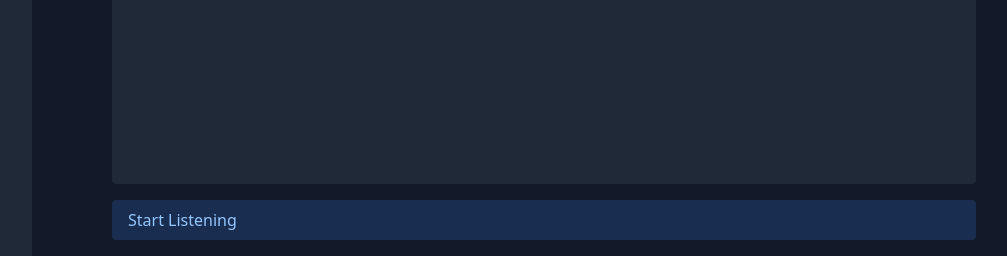
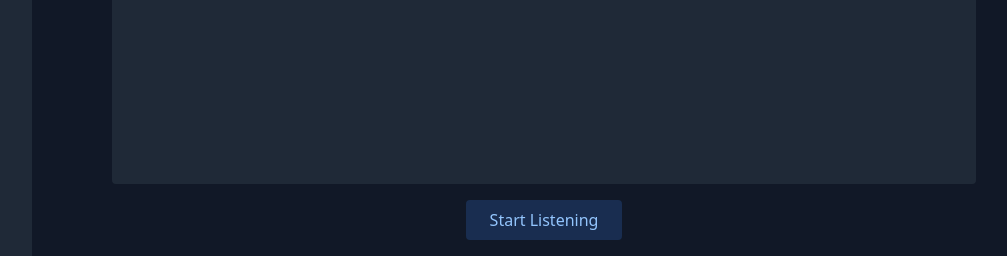
Before and after one commit to ShashwatMann/Hindi_Transcriber, a Flask app: page / in a window 1280 px wide. Shown: the part 544-800 px from the top of the page, without its empty margins (224-1231 px from the left). Run offline with Flask 3, Linux system fonts and the light colour scheme; some libraries are stand-ins or nearby versions.

Commit message:
updated Listening Button

```diff
--- a/templates/index.html
+++ b/templates/index.html
@@ -42,7 +42,7 @@
       <canvas id="waveform" class="mt-4 hidden"></canvas>
       <div class="mt-4 flex gap-2 justify-center">
         <button onclick="toggleRecording()" id="recordButton"
-      class="w-full text-left bg-blue-500/20 hover:bg-blue-500/30 text-blue-300 font-medium px-4 py-2 rounded transition-colors duration-300">
+      class="w-fit px-6 py-2 rounded transition-colors duration-300 bg-blue-500/20 hover:bg-blue-500/30 text-blue-300 font-medium px-4 py-2 rounded transition-colors duration-300">
           Start Listening
         </button>
       </div>
```
